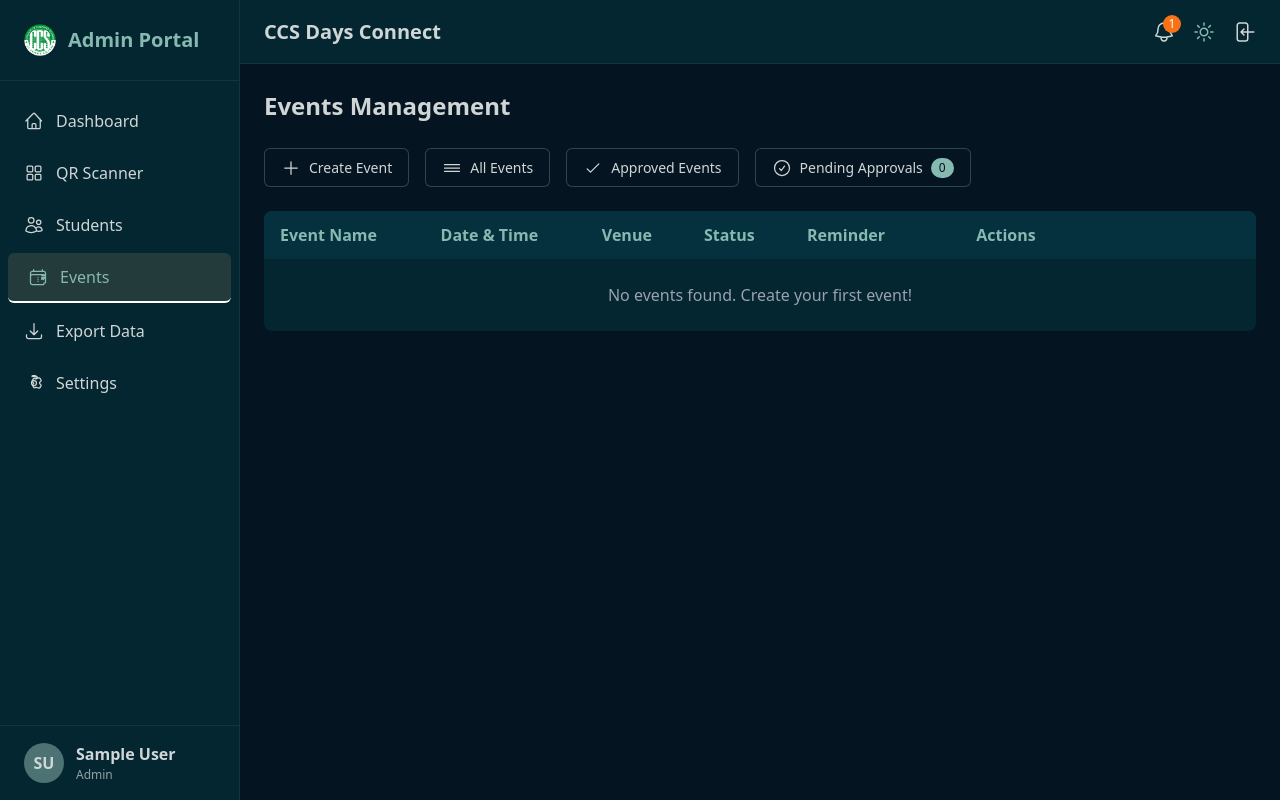
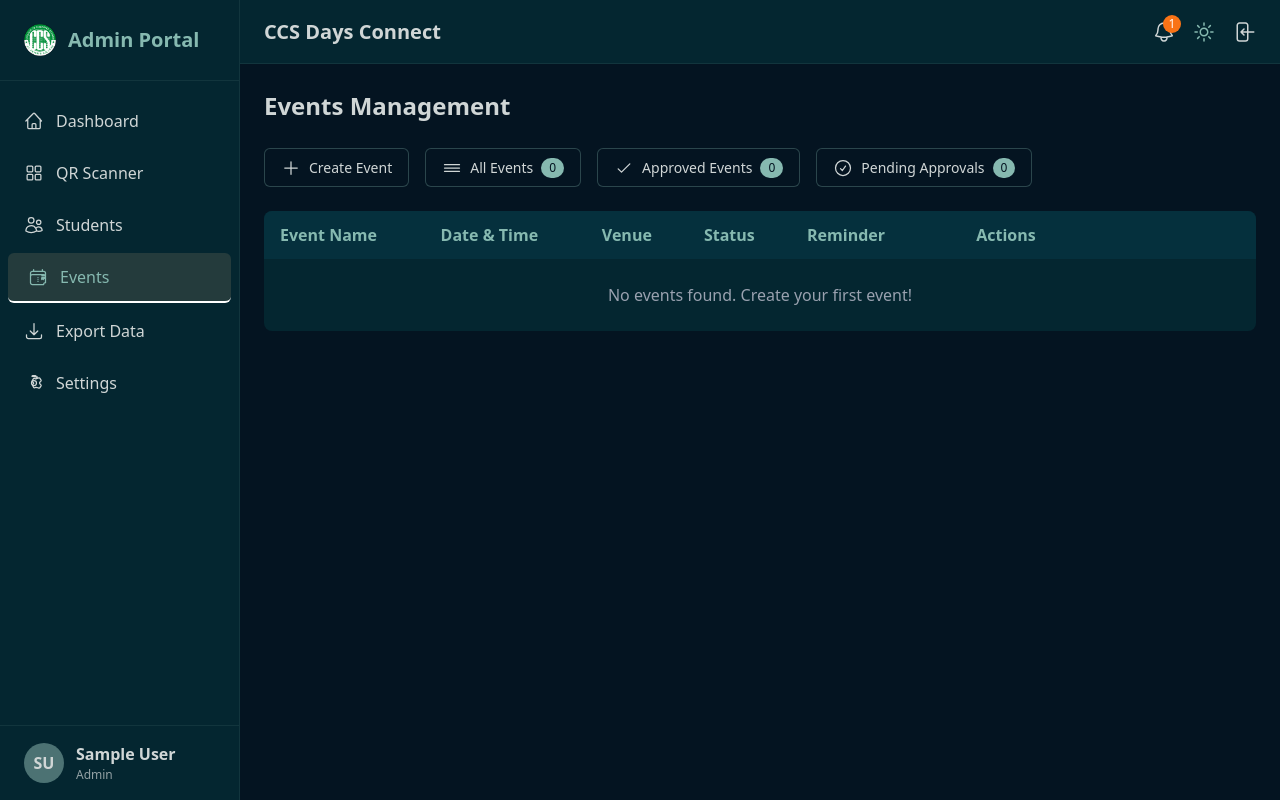
Before and after one commit to markjordanugtongspc/spc_ccs_days_portal, a PHP site: page /pages/events.php in a window 1280 px wide. Run offline with PHP 8.4, Linux system fonts and the light colour scheme; the visitor is signed in with stand-in values (Sample User, id 1); some libraries are stand-ins or nearby versions.

Commit message:
Added Counting Events [PHP]
Added counting for pending and approved events.

Also added Over all counting.

```diff
--- a/CCSDays/pages/events.php
+++ b/CCSDays/pages/events.php
@@ -24,6 +24,8 @@
 // Initialize variables
 $events = [];
 $pendingCount = 0;
+$approvedCount = 0;
+$totalCount = 0;
 
 // Check if database table exists
 $tableExists = false;
@@ -51,11 +53,15 @@
                 }
             }
 
-            // Count pending events
+            // Count pending and approved events
             foreach ($events as $event) {
                 if ($event['status'] === 'pending') {
                     $pendingCount++;
                 }
+                if ($event['status'] === 'approved') {
+                    $approvedCount++;
+                }
+                $totalCount++;
             }
         }
 
@@ -89,12 +95,14 @@
                 <path stroke-linecap="round" stroke-linejoin="round" d="M3 8h18M3 12h18M3 16h18" />
             </svg>
             All Events
+            <span class="ml-2 bg-teal-light text-dark-1 px-2 py-0.5 rounded-full text-xs"><?php echo $totalCount; ?></span>
         </button>
         <button id="approvedEventsBtn" class="action-button flex items-center">
             <svg xmlns="http://www.w3.org/2000/svg" fill="none" viewBox="0 0 24 24" stroke-width="1.5" stroke="currentColor" class="w-5 h-5 mr-2">
                 <path stroke-linecap="round" stroke-linejoin="round" d="M5 13l4 4L19 7" />
             </svg>
             Approved Events
+            <span class="ml-2 bg-teal-light text-dark-1 px-2 py-0.5 rounded-full text-xs"><?php echo $approvedCount; ?></span>
         </button>
         <button id="pendingEventsBtn" class="action-button flex items-center">
             <svg xmlns="http://www.w3.org/2000/svg" fill="none" viewBox="0 0 24 24" stroke-width="1.5" stroke="currentColor" class="w-5 h-5 mr-2">
@@ -345,12 +353,14 @@
                         <path stroke-linecap="round" stroke-linejoin="round" d="M3 8h18M3 12h18M3 16h18" />
                     </svg>
                     All Events
+                    <span class="ml-2 bg-teal-light text-dark-1 px-2 py-0.5 rounded-full text-xs"><?php echo $totalCount; ?></span>
                 </button>
                 <button id="approvedEventsBtn" class="action-button flex items-center">
                     <svg xmlns="http://www.w3.org/2000/svg" fill="none" viewBox="0 0 24 24" stroke-width="1.5" stroke="currentColor" class="w-5 h-5 mr-2">
                         <path stroke-linecap="round" stroke-linejoin="round" d="M5 13l4 4L19 7" />
                     </svg>
                     Approved Events
+                    <span class="ml-2 bg-teal-light text-dark-1 px-2 py-0.5 rounded-full text-xs"><?php echo $approvedCount; ?></span>
                 </button>
                 <button id="pendingEventsBtn" class="action-button flex items-center">
                     <svg xmlns="http://www.w3.org/2000/svg" fill="none" viewBox="0 0 24 24" stroke-width="1.5" stroke="currentColor" class="w-5 h-5 mr-2">
```
